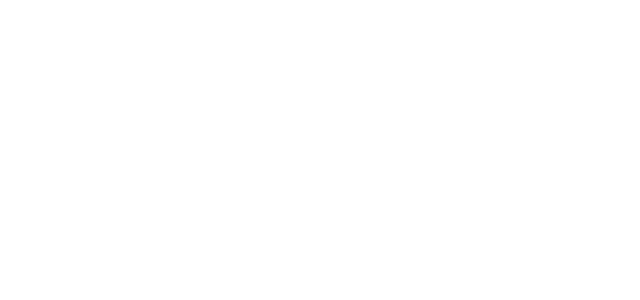
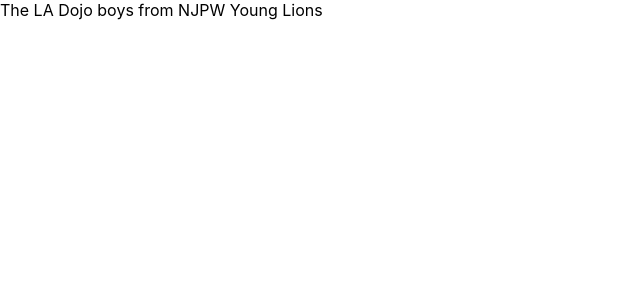
Before and after one commit to wfreeman2112/YoungLions, a React (Create React App) app: page / in a window 1280 px wide. Shown: the top 300 px of the page, without its empty margins (0-640 px from the left). Built offline with nearby package versions, Linux system fonts and the light colour scheme.

Commit message:
added data to wrestlers

```diff
--- a/src/App.css
+++ b/src/App.css
@@ -7,11 +7,6 @@
   pointer-events: none;
 }
 
-@media (prefers-reduced-motion: no-preference) {
-  .App-logo {
-    animation: App-logo-spin infinite 20s linear;
-  }
-}
 
 .App-header {
   background-color: #282c34;
--- a/src/App.js
+++ b/src/App.js
@@ -1,11 +1,10 @@
-import logo from './logo.svg';
+import Welcome from './components/Welcome';
 import './App.css';
 
 function App() {
   return (
-    <div className="App">
-
-
+    <div className="container">
+      <Welcome />
 
     </div>
   );
--- /dev/null
+++ b/src/Data/wrestlerData.js
@@ -0,0 +1,6 @@
+export const wrestlerData = [
+    { id: 1, name: "Alex Coughlin", birthday: "December 3", finisher: "figure four leglock", funFact: "none", img: "https://static.wikia.nocookie.net/puroresusystem/images/0/03/ACoughlin.jpg/revision/latest?cb=20190926110551"},
+    { id: 2, name: "Clark Connors", birthday: "October 6", finisher: "Boston crab", funFact: "none", img: "https://pbs.twimg.com/media/Ei4Ky5-VoAApBCf.jpg"},
+    { id: 3, name: "Gabriel Kidd", birthday: "April 24", finisher: "rocket kick", funFact: "none", img: "https://talksport.com/wp-content/uploads/sites/5/2020/08/GK.jpg?strip=all&w=946&quality=100"},
+    { id: 4, name: "Katsuyori Shibata", birthday: "November 17", finisher: "penalty kick", funFact: "none", img: "https://www.njpw1972.com/wp-content/uploads/2019/09/IMG_8834.jpg"}
+]
--- /dev/null
+++ b/src/components/Welcome.js
@@ -0,0 +1,10 @@
+function Welcome(){
+    const message = "The LA Dojo boys from NJPW Young Lions"
+
+    return (
+        <header>{message}</header>
+    )
+}
+
+
+export default Welcome;
```
Also changed, not shown: src/components/wrestlers.js (added, +17 -0 lines).
